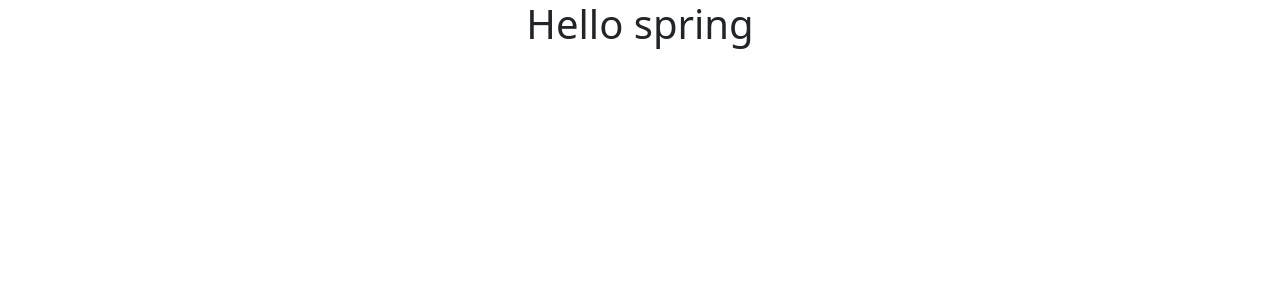
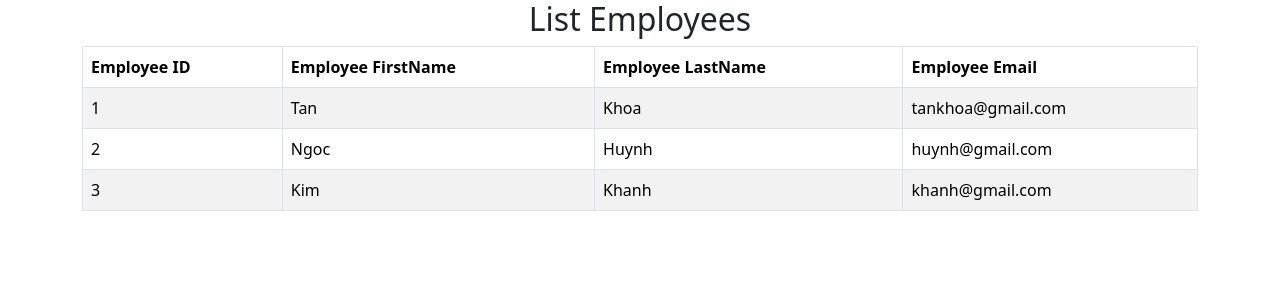
Before and after one commit to Tankhoa15/project-sb-ems-fullstack, a React (Vite) app in the folder ems-frontend/: page / in a window 1280 px wide. Shown: the top 300 px of the page. Built offline with nearby package versions, Linux system fonts and the light colour scheme.

Commit message:
display employee data

```diff
--- a/ems-frontend/src/App.jsx
+++ b/ems-frontend/src/App.jsx
@@ -1,10 +1,11 @@
 import './App.css'
 import HelloWorld from './HelloWorld'
+import ListEmployeeComponent from './components/ListEmployeeComponent'
 
 function App() {
   return (
     <>
-      <HelloWorld />
+      <ListEmployeeComponent />
     </>
   )
 }
--- /dev/null
+++ b/ems-frontend/src/components/ListEmployeeComponent.jsx
@@ -0,0 +1,56 @@
+import React from 'react'
+
+const ListEmployeeComponent = () => {
+
+    // create object array
+    const dummydata = [
+        {
+            "id": 1,
+            "firstName": "Tan",
+            "lastName": "Khoa",
+            "email": "tankhoa@gmail.com"
+        },
+        {
+            "id": 2,
+            "firstName": "Ngoc",
+            "lastName": "Huynh",
+            "email": "huynh@gmail.com"
+        },
+        {
+            "id": 3,
+            "firstName": "Kim",
+            "lastName": "Khanh",
+            "email": "khanh@gmail.com"
+        }
+    ]
+
+  return (
+    <div className='container'>
+        <h2 className='text-center'>List Employees</h2>
+        <table className='table table-striped table-hover table-bordered'>
+            <thead>
+                <tr>
+                    <th>Employee ID</th>
+                    <th>Employee FirstName</th>
+                    <th>Employee LastName</th>
+                    <th>Employee Email</th>
+                </tr>
+            </thead>
+            <tbody>
+                {
+                    dummydata.map(employee =>
+                        <tr key={employee.id}>
+                            <td>{employee.id}</td>
+                            <td>{employee.firstName}</td>
+                            <td>{employee.lastName}</td>
+                            <td>{employee.email}</td>
+                        </tr>
+                    )
+                }
+            </tbody>
+        </table>
+    </div>
+  )
+}
+
+export default ListEmployeeComponent
```
